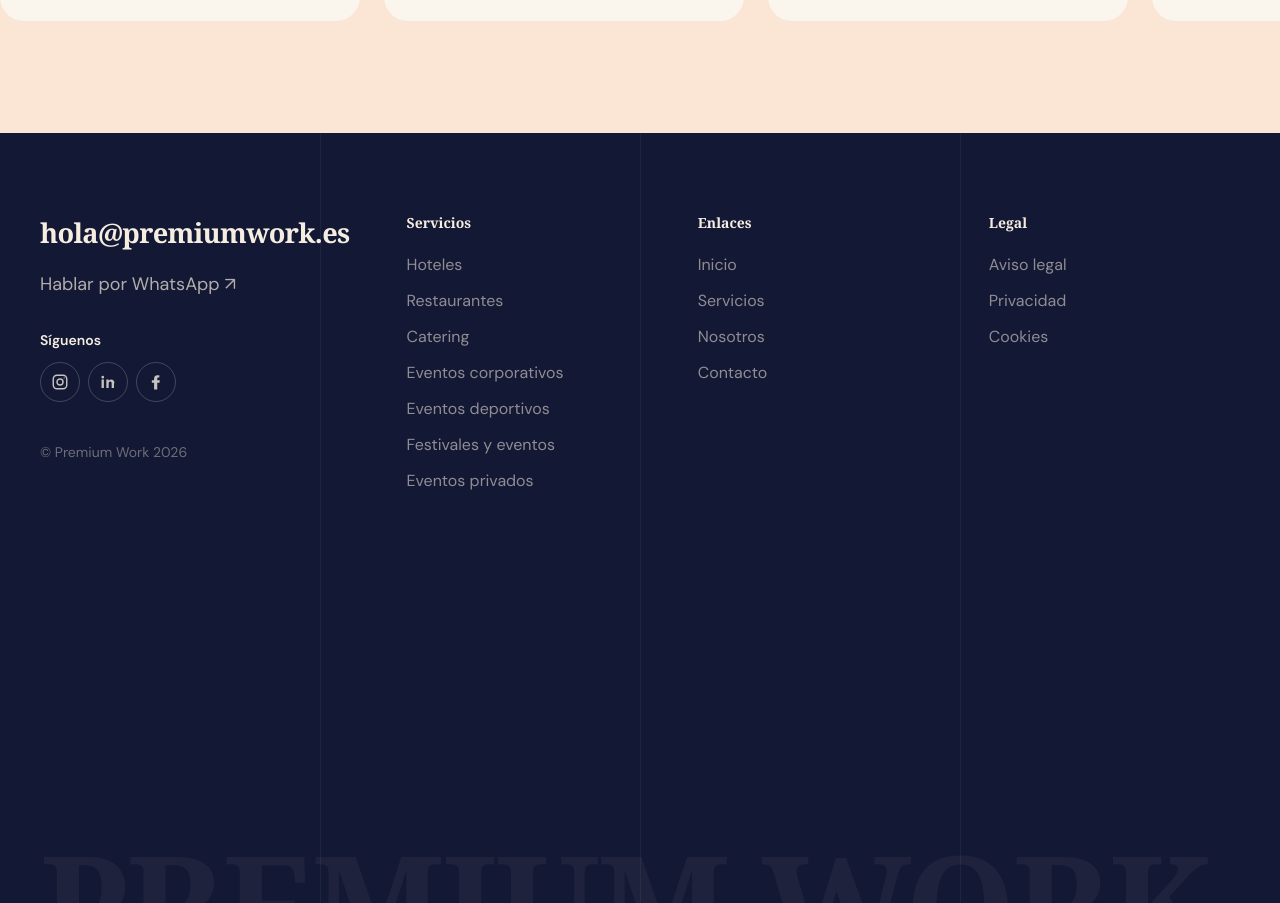
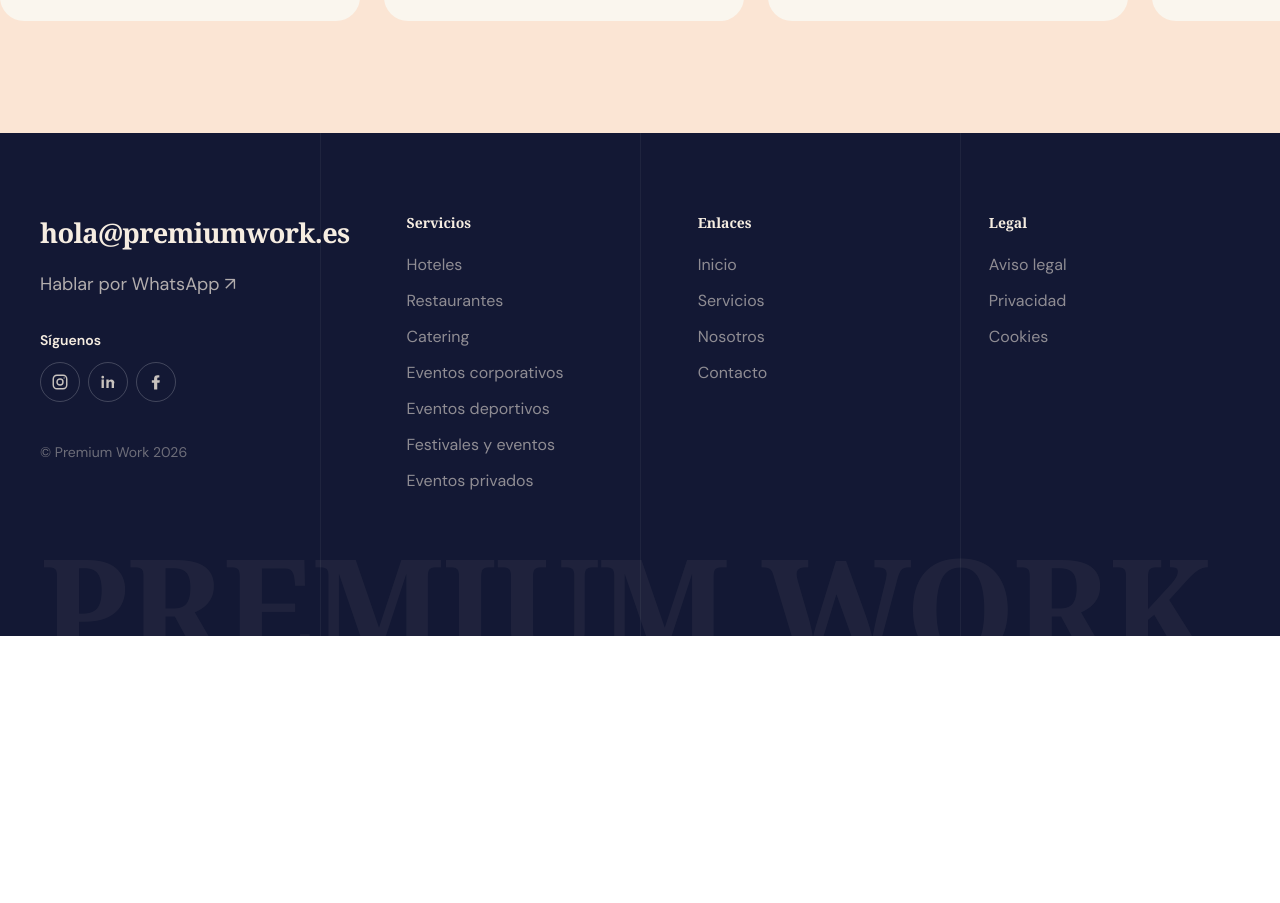
Before and after one commit to roxannaaguilera/premium-work-web, a Next.js app in the folder premium_work/: page /servicios/catering in a window 1280 px wide. Shown: the part 4330-5233 px from the top of the page. After the commit the page ends 4966 px from the top, so only its background shows below. Built offline with nearby package versions, Linux system fonts and the light colour scheme; a web font is replaced by a local one.

Commit message:
feat: compact service footer and yellow hover on giant name

```diff
--- a/premium_work/components/ServiceFooter.tsx
+++ b/premium_work/components/ServiceFooter.tsx
@@ -53,7 +53,7 @@ export function ServiceFooter() {
   const linkCls = "text-[#f6ede1]/55 transition-colors hover:text-[#f6ede1]";
 
   return (
-    <footer className="relative flex min-h-dvh flex-col overflow-hidden bg-[#131834] text-[#f6ede1]">
+    <footer id="contacto" className="relative flex flex-col overflow-hidden bg-[#131834] text-[#f6ede1]">
       {/* Guías verticales tenues, como en Yellowball */}
       <div aria-hidden="true" className="pointer-events-none absolute inset-0">
         <span className="absolute top-0 bottom-0 left-1/4 w-px bg-white/[0.05]" />
@@ -61,7 +61,7 @@ export function ServiceFooter() {
         <span className="absolute top-0 bottom-0 left-3/4 w-px bg-white/[0.05]" />
       </div>
 
-      <div className="relative mx-auto flex w-full max-w-[1600px] flex-1 flex-col px-5 pt-12 md:px-10 md:pt-20">
+      <div className="relative mx-auto flex w-full max-w-[1600px] flex-col px-5 pt-12 md:px-10 md:pt-20">
         <div className="grid grid-cols-2 gap-x-6 gap-y-10 md:grid-cols-[1.3fr_1fr_1fr_1fr] md:gap-10">
           {/* Contacto */}
           <Reveal index={0} className="col-span-2 md:col-span-1">
@@ -136,7 +136,7 @@ export function ServiceFooter() {
       <Reveal index={5} className="relative mt-4 overflow-hidden md:mt-6">
       <div aria-hidden="true" className="px-5 md:px-10">
         <p
-          className="font-logo translate-y-[24%] text-center font-black whitespace-nowrap text-[#f6ede1]/[0.05] select-none text-[calc((100vw_-_40px)/8.566)] md:text-[calc((100vw_-_80px)/8.566)]"
+          className="font-logo translate-y-[24%] text-center font-black whitespace-nowrap text-[#f6ede1]/[0.05] select-none transition-colors duration-300 hover:text-[#eab308] text-[calc((100vw_-_40px)/8.566)] md:text-[calc((100vw_-_80px)/8.566)]"
           style={{ lineHeight: 0.85, letterSpacing: "-0.02em" }}
         >
           PREMIUM WORK<span className="text-[#eab308]">.</span>
```
